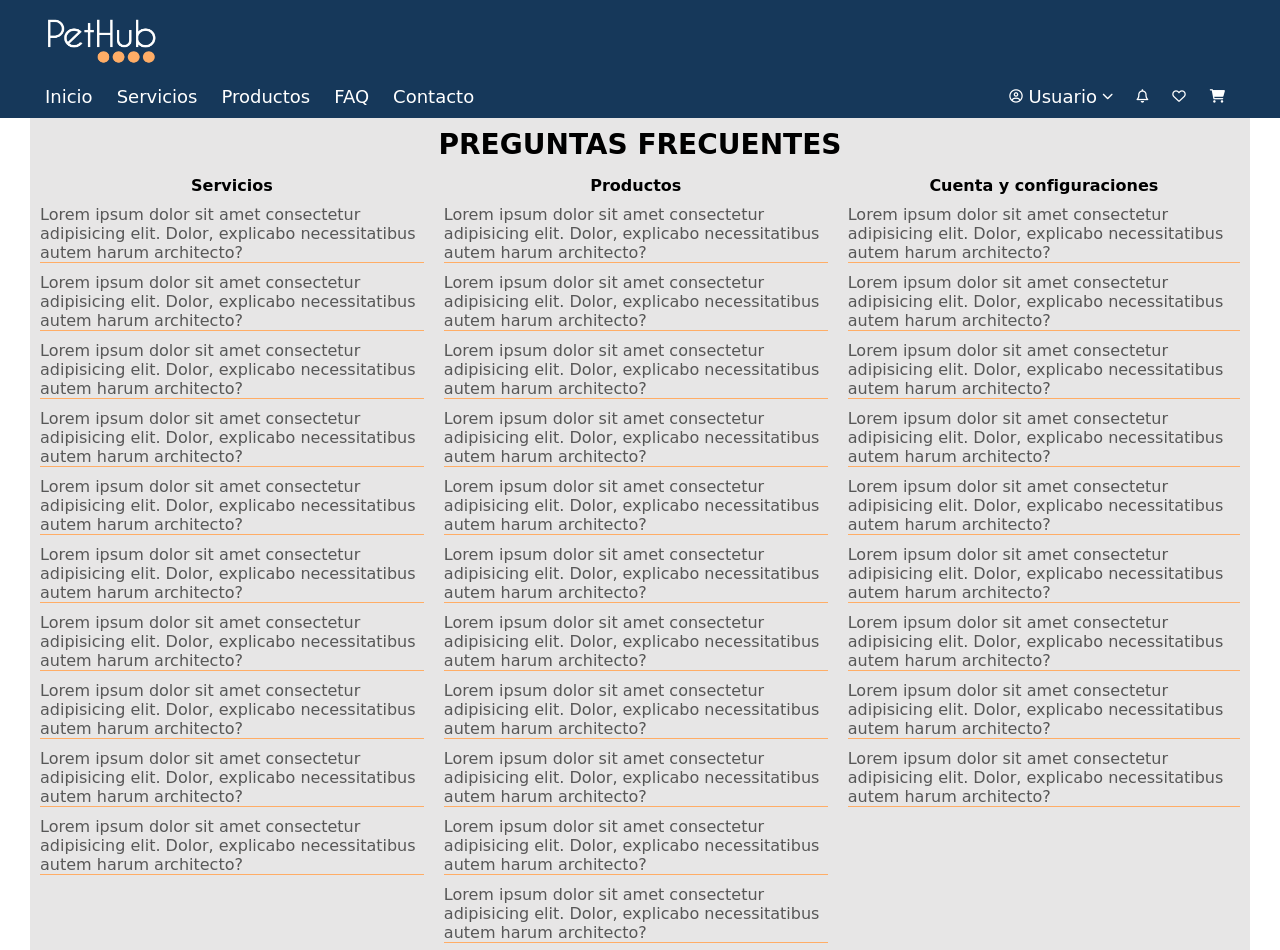
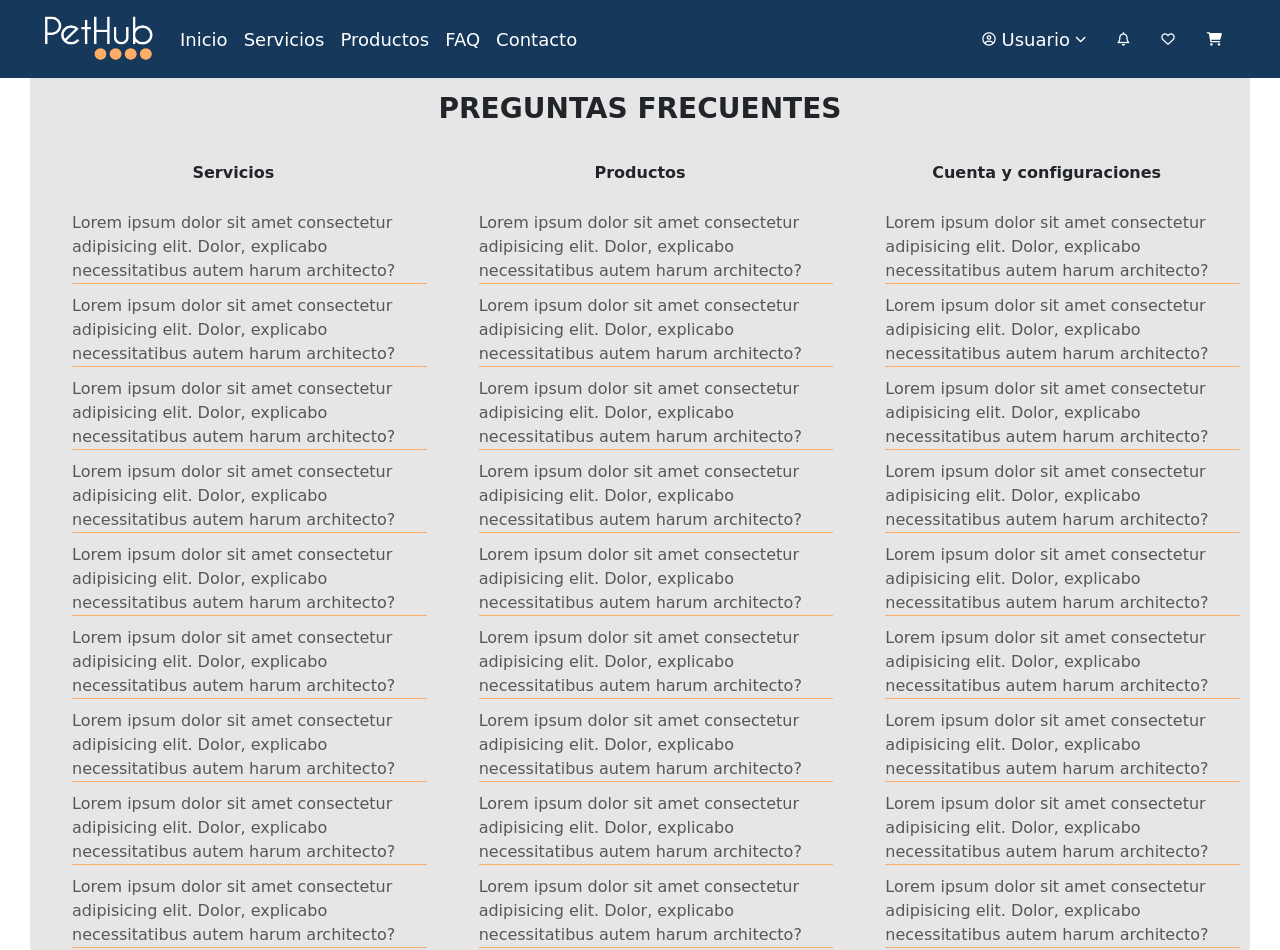
Before and after one commit to bauty84/PetHub-Parra, a plain HTML site: page pages/faq.html in a window 1280 px wide. Shown: the top 950 px of the page. Drawn offline with Linux system fonts and the light colour scheme; a web font is replaced by a local one.

Commit message:
Add barra de nav con bootstrap en todos los index, modificacion de style.css en caso de ser necesario

```diff
--- a/css/styles.css
+++ b/css/styles.css
@@ -47,70 +47,28 @@ body {
 /* HEADER */
 /*--------*/
 
-.nav-container {
-    position: relative;
-    flex-direction: row;
-    max-width: 1220px;
-    background-color: #16385a;
-    margin: 0 auto;
-}
-
-.nav-logo img {
-    position: relative;
-    left: 10px;
+.navbar-brand img {
     height: 52px;
-    top: 11px;
     width: 114px;
-    margin: 5px;
-}
-
-.nav-container-menu {
-    display: flex;
-    justify-content: space-between;
-    position: relative;
-    width: 100%;
-}
-
-.nav-menu {
-    display: flex;
-    position: relative;
-    left: 0%;
-}
-
-.nav-menu-user {
-    display: flex;
-    position: relative;
-    right: auto;
-    margin-right: 5px;
-}
-
-.nav-menu__list {
-    display: inline;
-    text-align: left;
-}
-
-.nav-menu__list {
-    margin: 10px 0px 0px 5px;
-    left: 10px;
-}
-
-.nav-menu li {
+}
+
+.nav-item {
     display: inline-block;
     position: relative;
+    padding: 0px;
+}
+
+.nav-item a {
+    text-decoration: none;
     font-size: 18px;
-    padding: 10px 10px;
-}
-
-.nav-menu li a {
-    text-decoration: none;
     font-family: 'Hubballi', cursive;
     color: #FFFFFF;
 }
 
 .nav-user__list {
     display: inline;
-    margin: 10px 0px 0px 5px;
     padding-right: 10px;
+    margin: 0;
 }
 
 .nav-user__list li {
--- a/pages/contacto.html
+++ b/pages/contacto.html
@@ -6,11 +6,11 @@
 	<meta name="viewport" content="width=device-width, initial-scale=1.0">
 	<title>Contacto</title>
 
-	<!-- CSS Styles -->
+	<!-- Styles CSS -->
 	<link rel="stylesheet" href="../css/styles.css">
-
-
-	<!-- Font Awesome -->
+	<!-- Bootstrap CSS -->
+	<link rel="stylesheet" href="../css/bootstrap.min.css">
+	<!-- Font Awesome CSS -->
 	<link rel="stylesheet" href="../css/fontawesome/css/all.min.css">
 
 </head>
@@ -18,52 +18,51 @@
 <body>
 	<!-- Logo + Nav Menu -->
 	<div class="header">
-		<div class="nav-container">
-			<div class="nav-logo">
-				<a href="#">
+		<nav class="navbar navbar-expand-lg" style="max-width: 1220px; margin:auto;">
+			<div class="container-fluid">
+				<a class="navbar-brand" href="#">
 					<img src="../img/navbar/Logo.png" alt="">
 				</a>
-			</div>
-			<div class="nav-container-menu">
-				<div class="nav-menu">
-					<ul class="nav-menu__list">
-						<li class="nav-menu__item">
-							<a href="../index.html" class="nav-menu__link">Inicio</a>
+				<button class="navbar-toggler" type="button" data-bs-toggle="collapse" data-bs-target="#navbarMenu"
+					aria-controls="navbarMenu" aria-expanded="false" aria-label="Toggle navigation">
+					<span><i class="fa-solid fa-align-justify fa-lg" style="color: white;"></i></span>
+				</button>
+				<div class="collapse navbar-collapse" id="navbarMenu">
+					<ul class="navbar-nav me-auto">
+						<li class="nav-item">
+							<a href="../index.html" class="nav-link active">Inicio</a>
 						</li>
-						<li class="nav-menu__item">
-							<a href="../pages/servicios.html" class="nav-menu__link">Servicios</a>
+						<li class="nav-item">
+							<a href="../pages/servicios.html" class="nav-link">Servicios</a>
 						</li>
-						<li class="nav-menu__item">
-							<a href="../pages/productos.html" class="nav-menu__link">Productos</a>
+						<li class="nav-item">
+							<a href="../pages/productos.html" class="nav-link">Productos</a>
 						</li>
-						<li class="nav-menu__item">
-							<a href="../pages/faq.html" class="nav-menu__link">FAQ</a>
+						<li class="nav-item">
+							<a href="../pages/faq.html" class="nav-link">FAQ</a>
 						</li>
-						<li class="nav-menu__item" i>
-							<a href="../pages/contacto.html" class="nav-menu__link">Contacto</a>
+						<li class="nav-item" i>
+							<a href="../pages/contacto.html" class="nav-link">Contacto</a>
 						</li>
 					</ul>
-				</div>
-				<div class="nav-menu-user">
-					<ul class="nav-user__list">
-						<li class="nav-user__item">
-							<a href="#" class="nav-user__link"><i class="fa-regular fa-circle-user fa-xs"></i> Usuario
+					<ul class="navbar-nav d-flex">
+						<li class="nav-item p-2">
+							<a href="#" class="nav-link"><i class="fa-regular fa-circle-user fa-xs"></i> Usuario
 								<i class="fa-solid fa-chevron-down fa-2xs"></i></a>
 						</li>
-						<li class="nav-user__item">
-							<a href="#" class="nav-user__link"><i class="fa-regular fa-bell fa-xs"></i></a>
+						<li class="nav-item p-2">
+							<a href="#" class="nav-link"><i class="fa-regular fa-bell fa-xs"></i></a>
 						</li>
-						<li class="nav-user__item">
-							<a href="#" class="nav-user__link"><i class="fa-regular fa-heart fa-xs"></i></a>
+						<li class="nav-item p-2">
+							<a href="#" class="nav-link"><i class="fa-regular fa-heart fa-xs"></i></a>
 						</li>
-						<li class="nav-user__item">
-							<a href="#" class="nav-user__link"><i class="fa-solid fa-cart-shopping fa-xs"></i></a>
+						<li class="nav-item p-2">
+							<a href="#" class="nav-link"><i class="fa-solid fa-cart-shopping fa-xs"></i></a>
 						</li>
 					</ul>
 				</div>
 			</div>
-		</div>
-
+		</nav>
 	</div>
 
 	<!-- Contenido -->
@@ -138,4 +137,7 @@
 	</div>
 </body>
 
+<!-- Bootstrap JS -->
+<script src="../js/bootstrap.min.js"></script>
+
 </html>
--- a/pages/faq.html
+++ b/pages/faq.html
@@ -6,61 +6,62 @@
 	<meta name="viewport" content="width=device-width, initial-scale=1.0" />
 	<title>FAQ</title>
 
-	<!-- CSS Styles -->
-	<link rel="stylesheet" href="../css/styles.css" />
-
-	<!-- Font Awesome -->
-	<link rel="stylesheet" href="../css/fontawesome/css/all.min.css" />
+	<!-- Styles CSS -->
+	<link rel="stylesheet" href="../css/styles.css">
+	<!-- Bootstrap CSS -->
+	<link rel="stylesheet" href="../css/bootstrap.min.css">
+	<!-- Font Awesome CSS -->
+	<link rel="stylesheet" href="../css/fontawesome/css/all.min.css">
 </head>
 
 <body>
 	<!-- Logo + Nav Menu -->
 	<div class="header">
-		<div class="nav-container">
-			<div class="nav-logo">
-				<a href="#">
-					<img src="../img/navbar/Logo.png" alt="" />
+		<nav class="navbar navbar-expand-lg" style="max-width: 1220px; margin:auto;">
+			<div class="container-fluid">
+				<a class="navbar-brand" href="#">
+					<img src="../img/navbar/Logo.png" alt="">
 				</a>
-			</div>
-			<div class="nav-container-menu">
-				<div class="nav-menu">
-					<ul class="nav-menu__list">
-						<li class="nav-menu__item">
-							<a href="../index.html" class="nav-menu__link">Inicio</a>
+				<button class="navbar-toggler" type="button" data-bs-toggle="collapse" data-bs-target="#navbarMenu"
+					aria-controls="navbarMenu" aria-expanded="false" aria-label="Toggle navigation">
+					<span><i class="fa-solid fa-align-justify fa-lg" style="color: white;"></i></span>
+				</button>
+				<div class="collapse navbar-collapse" id="navbarMenu">
+					<ul class="navbar-nav me-auto">
+						<li class="nav-item">
+							<a href="../index.html" class="nav-link active">Inicio</a>
 						</li>
-						<li class="nav-menu__item">
-							<a href="../pages/servicios.html" class="nav-menu__link">Servicios</a>
+						<li class="nav-item">
+							<a href="../pages/servicios.html" class="nav-link">Servicios</a>
 						</li>
-						<li class="nav-menu__item">
-							<a href="../pages/productos.html" class="nav-menu__link">Productos</a>
+						<li class="nav-item">
+							<a href="../pages/productos.html" class="nav-link">Productos</a>
 						</li>
-						<li class="nav-menu__item">
-							<a href="../pages/faq.html" class="nav-menu__link">FAQ</a>
+						<li class="nav-item">
+							<a href="../pages/faq.html" class="nav-link">FAQ</a>
 						</li>
-						<li class="nav-menu__item" i>
-							<a href="../pages/contacto.html" class="nav-menu__link">Contacto</a>
+						<li class="nav-item" i>
+							<a href="../pages/contacto.html" class="nav-link">Contacto</a>
 						</li>
 					</ul>
-				</div>
-				<div class="nav-menu-user">
-					<ul class="nav-user__list">
-						<li class="nav-user__item">
-							<a href="#" class="nav-user__link"><i class="fa-regular fa-circle-user fa-xs"></i> Usuario
+					<ul class="navbar-nav d-flex">
+						<li class="nav-item p-2">
+							<a href="#" class="nav-link"><i class="fa-regular fa-circle-user fa-xs"></i> Usuario
 								<i class="fa-solid fa-chevron-down fa-2xs"></i></a>
 						</li>
-						<li class="nav-user__item">
-							<a href="#" class="nav-user__link"><i class="fa-regular fa-bell fa-xs"></i></a>
+						<li class="nav-item p-2">
+							<a href="#" class="nav-link"><i class="fa-regular fa-bell fa-xs"></i></a>
 						</li>
-						<li class="nav-user__item">
-							<a href="#" class="nav-user__link"><i class="fa-regular fa-heart fa-xs"></i></a>
+						<li class="nav-item p-2">
+							<a href="#" class="nav-link"><i class="fa-regular fa-heart fa-xs"></i></a>
 						</li>
-						<li class="nav-user__item">
-							<a href="#" class="nav-user__link"><i class="fa-solid fa-cart-shopping fa-xs"></i></a>
+						<li class="nav-item p-2">
+							<a href="#" class="nav-link"><i class="fa-solid fa-cart-shopping fa-xs"></i></a>
 						</li>
 					</ul>
 				</div>
 			</div>
-		</div>
+		</nav>
 	</div>
 
 	<!-- Contenido -->
@@ -259,4 +260,7 @@
 	</div>
 </body>
 
+<!-- Bootstrap JS -->
+<script src="../js/bootstrap.min.js"></script>
+
 </html>
```
Also changed, not shown: index.html (+33 -32 lines), pages/productos.html (+36 -34 lines), pages/servicios.html (+36 -33 lines).
